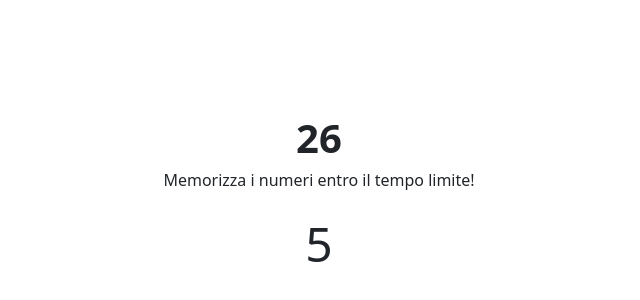
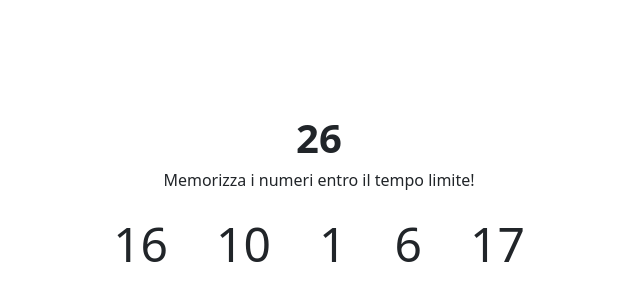
Before and after one commit to diegolenci/js-simon, a plain HTML site: page index.html in a window 1280 px wide. Shown: the part 198-498 px from the top of the page, without its empty margins (321-961 px from the left). Drawn offline with nearby package versions, Linux system fonts and the light colour scheme.

Commit message:
correzione ciclo numeri random

```diff
--- a/index.html
+++ b/index.html
@@ -39,7 +39,6 @@
   </div>
 
   <!-- Scripts -->
-  <script src="js/functions.js"></script>
   <script src="js/script.js"></script>
 </body>
 
--- a/js/script.js
+++ b/js/script.js
@@ -1,14 +1,25 @@
 //GENERAZIONE 5 NUMERI RANDOM
 const numberList = document.getElementById('numbers-list')
+const numArray = []
 
+function numRandom(min,max){
+    return Math.floor(Math.random() * max) + min;
+}
 
-for (let i = 0; i < 5; i++) {
-    let count = 0;
-    for (let j = 0; j < Math.floor(Math.random() * 100) + 1; j++) {
-        count++;
+for (let i = 0; numArray.length < 5; i++){
+
+    let numRandomico = numRandom( 1, 50 )
+    console.log(`il tuo numero random è ${numRandomico}`)
+
+    if( !(numArray.includes( numRandomico ))){
+        numArray.push( numRandomico )
     }
-    console.log(count);
-    numberList.innerHTML = count
+
+    console.log(numArray)
+}
+//STAMPO ELEMNTI ARRAY(NUMERI) NELLA LISTA IN PAGINA
+for(let i=0; i < numArray.length; i++){
+    numberList.innerHTML += `<li>${ numArray[i]}</li>`
 }
 
 
```
